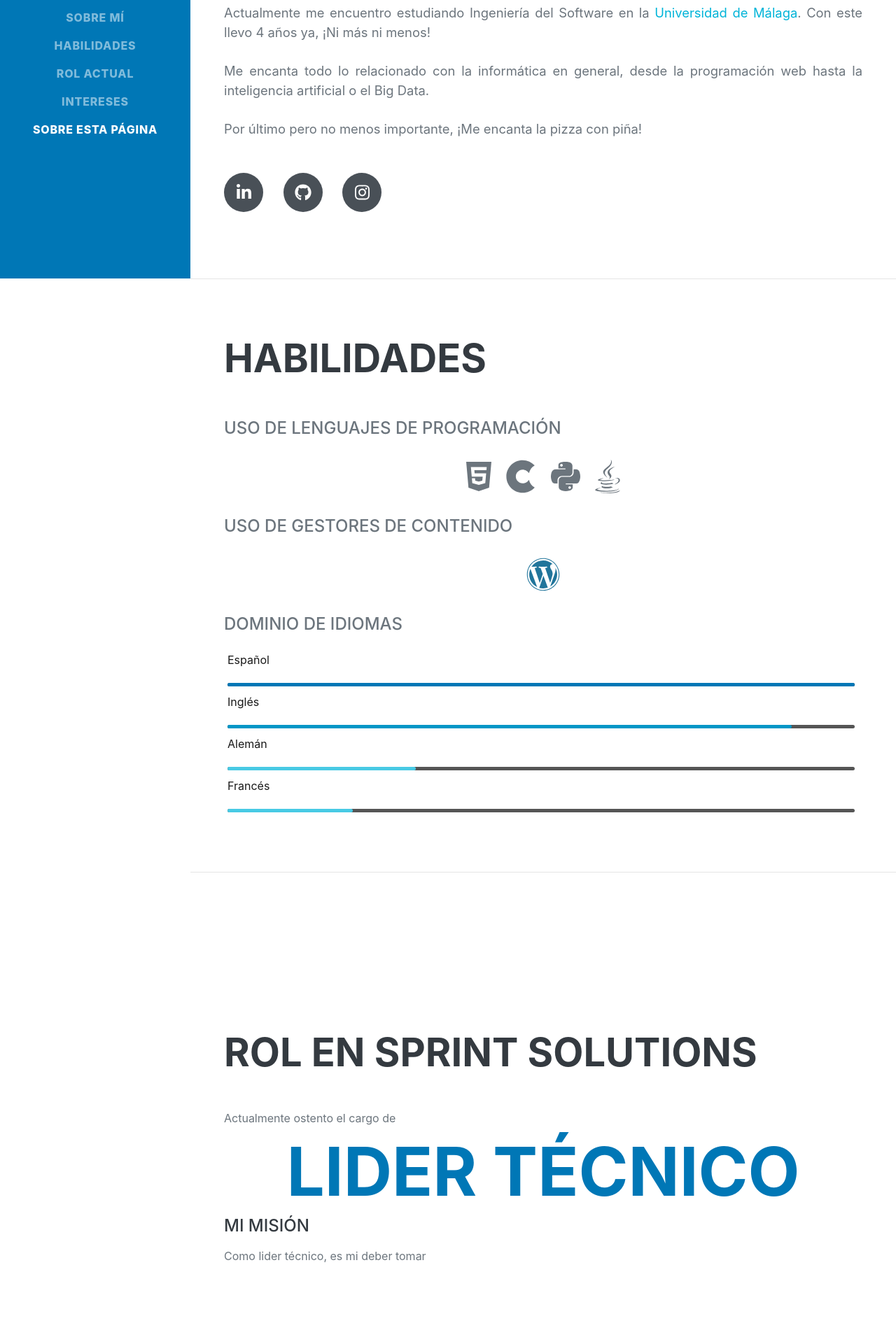
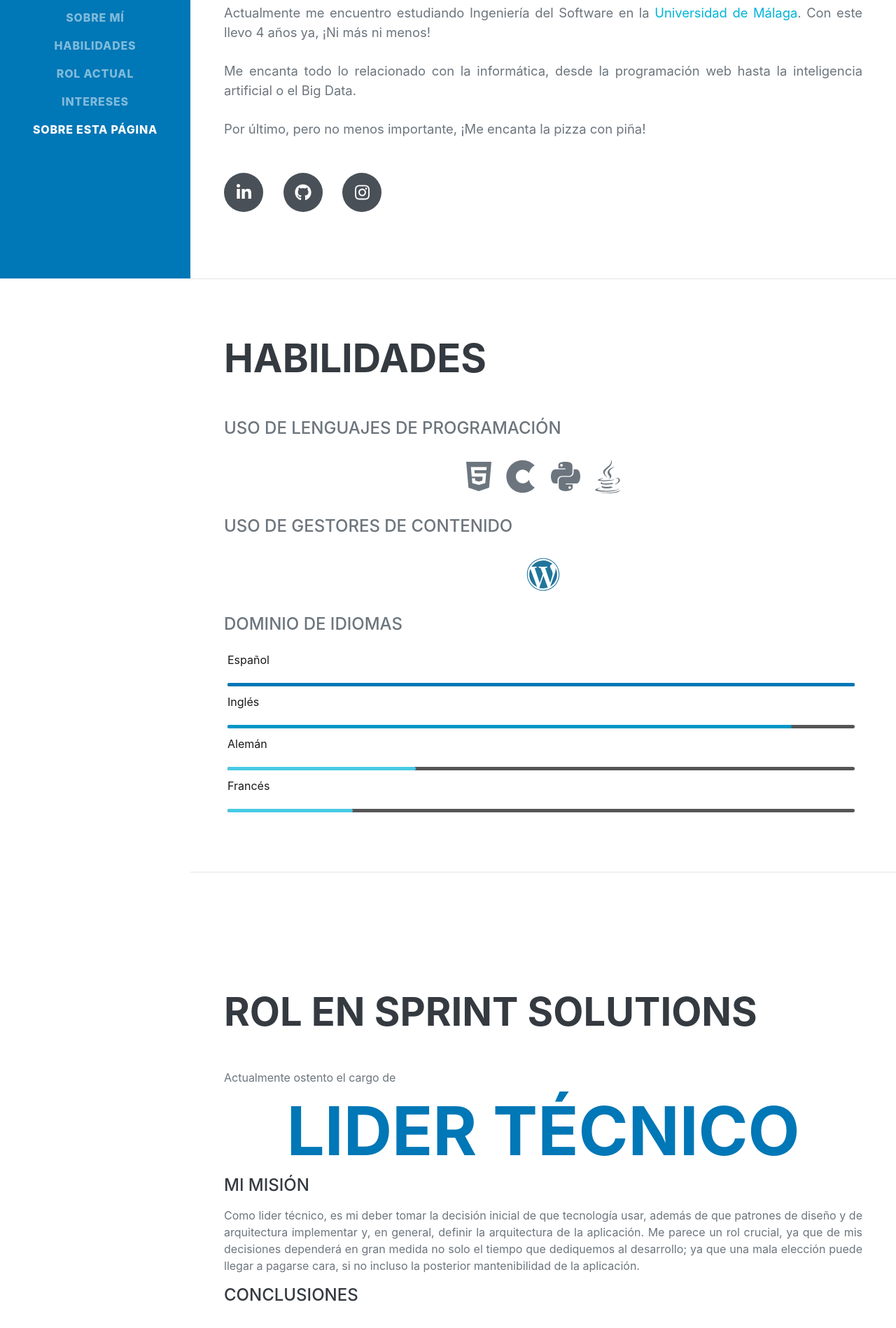
Before and after one commit to pepedg/personal-page, a plain HTML site: page index.html in a window 1280 px wide. Shown: the part 402-2300 px from the top of the page at 70% size. Drawn offline with nearby package versions, Linux system fonts and the light colour scheme; a script that the page names is missing; a web font is replaced by a local one.

Commit message:
Update index.html

```diff
--- a/index.html
+++ b/index.html
@@ -54,8 +54,8 @@
                     </div>
                     <p class="lead mb-5"> Actualmente me encuentro estudiando Ingeniería del Software en la <a href="https://www.uma.es/#gsc.tab=0">Universidad de Málaga</a>.
                     Con este llevo 4 años ya, ¡Ni más ni menos! <br/><br/>
-                    Me encanta todo lo relacionado con la informática en general, desde la programación web hasta la inteligencia artificial o el Big Data. <br/><br/>
-                    Por último pero no menos importante, ¡Me encanta la pizza con piña!</p>
+                    Me encanta todo lo relacionado con la informática, desde la programación web hasta la inteligencia artificial o el Big Data. <br/><br/>
+                    Por último, pero no menos importante, ¡Me encanta la pizza con piña!</p>
                     <div class="social-icons">
                         <a class="social-icon" href="https://www.linkedin.com/in/josediazgp/"><i class="fab fa-linkedin-in"></i></a>
                         <a class="social-icon" href="https://github.com/pepedg"><i class="fab fa-github"></i></a>
@@ -129,7 +129,12 @@
                     <p>Actualmente ostento el cargo de
                     <h1 class="mb-0" style="text-align: center;"><span class="text-primary">Lider técnico</span></h1></p>
                     <h4 class="subheading mb-3">Mi misión</h4>
-                    <p>Como lider técnico, es mi deber tomar</p>
+                    <p>Como lider técnico, es mi deber tomar la decisión inicial de que tecnología usar, además de que patrones de diseño y de arquitectura implementar y, en general,
+                    definir la arquitectura de la aplicación. Me parece un rol crucial, ya que de mis decisiones dependerá en gran medida no solo el
+                    tiempo que dediquemos al desarrollo; ya que una mala elección puede llegar a pagarse cara, si no incluso la posterior mantenibilidad
+                    de la aplicación.<br/></p>
+                    <h4 class="subheading mb-3">Conclusiones</h4>
+                    <p></p>
                 </div>
             </section>
             <hr class="m-0" />
```
